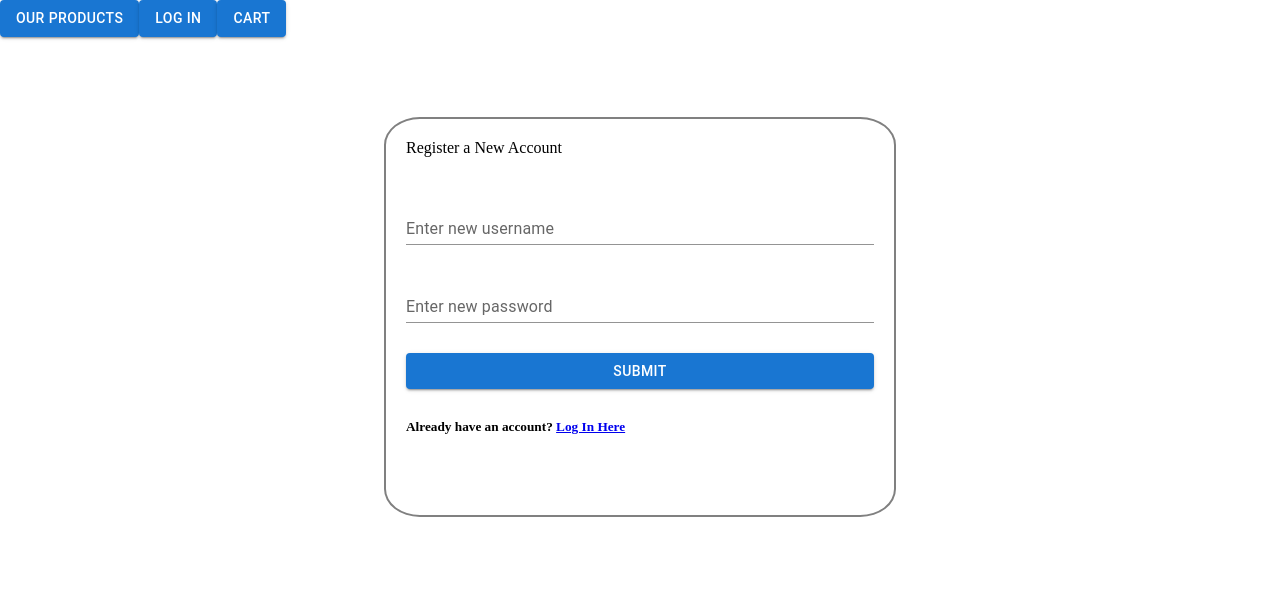
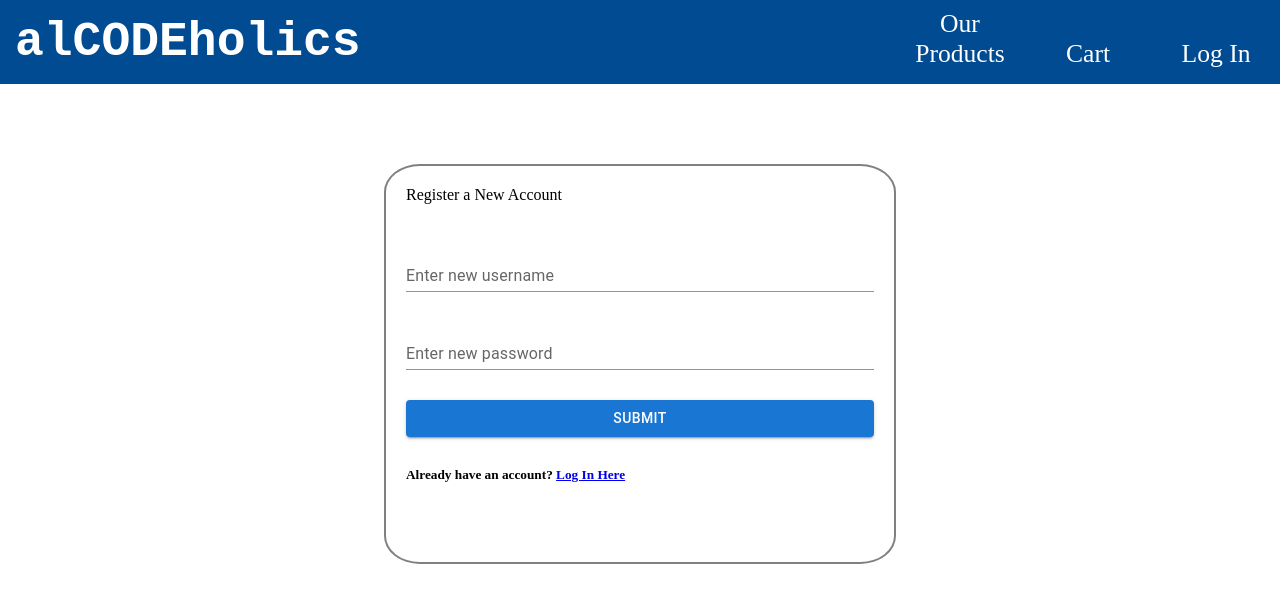
Before and after one commit to chrisxssorc/alcodeholics_store, a React (Create React App) app: page /registerUserAccount in a window 1280 px wide. Shown: the top 602 px of the page. Built offline with nearby package versions, Linux system fonts and the light colour scheme.

Commit message:
navbar changes and added styling

```diff
--- a/public/style.css
+++ b/public/style.css
@@ -3,6 +3,44 @@
     border: 0;
     padding: 0;
     margin: 0;
+}
+
+.Nav {
+    display: flex;
+    justify-content: space-between;
+    background-color: rgb(0, 75, 145);
+    color: white;
+}
+
+.headerText {
+    padding: 15px;
+}
+
+.title {
+    font-family: 'Courier New', Courier, monospace;
+    font-size: 3rem;
+}
+.welcomeBack {
+    font-size: 1.3rem;
+}
+
+.navButtons {
+    display: flex;
+    justify-content: space-between;
+    align-items: flex-end;
+}
+
+.navButtons div {
+    width: 10vw;
+    text-align: center;
+    font-size: 1.6rem;
+    padding-bottom: 10px;
+    border-bottom: 5px solid transparent;
+}
+
+.navButtons div:hover {
+    cursor: pointer;
+    border-bottom: 5px solid rgb(0, 183, 255);
 }
 
 .login, .register {
--- a/src/components/Navbar.js
+++ b/src/components/Navbar.js
@@ -1,42 +1,46 @@
 import React from 'react';
-import { Link, useHistory } from 'react-router-dom';
+import { useHistory } from 'react-router-dom';
 import { logoutUser } from '../api/index';
-import { Button } from '@mui/material';
 
 const Navbar = ({user, setUser}) => {
     const history = useHistory();
     return (
         <div className="Nav">
+            <div className="headerText">
+                <h1 className="title">alCODEholics</h1>
                 {user
-            ? <h3>Welcome Back, {user.user.username}!</h3>
+                ? <h3 className="welcomeBack">Welcome Back, {user.user.username}!</h3>
                 : ''
                 }
+            </div>
 
-            <Link to="/">
-                <Button variant="contained">Our Products</Button>
-            </Link>
+            <div className="navButtons">
+                {user && user.user.isAdmin
+                ? <div onClick={() => {
+                    history.push("/users");
+                }}>User List</div>
+                : ""
+                }
+
+                <div onClick={() => {
+                    history.push("/");
+                }}>Our Products</div>
+
+                <div onClick={() => {
+                    history.push("cart");
+                }}>Cart</div>
 
                 {user
-            ? <Button variant="contained" onClick={() => {
+                ? <div onClick={() => {
                     logoutUser();
                     setUser(null);
                     history.push("/registerUserAccount");
-            }}>Log Out</Button>
-            : <Link to="/loginUserAccount">
-                <Button variant="contained">Log In</Button>
-            </Link>
+                }}>Log Out</div>
+                : <div onClick={() => {
+                    history.push("/loginUserAccount");
+                }}>Log In</div>
                 }
-
-            <Link to="/cart">
-                <Button variant="contained">Cart</Button>
-            </Link>
-
-            {user && user.user.isAdmin
-            ? <Link to="/users">
-                <Button variant="contained">User List</Button>
-            </Link>
-            : ""
-            }
+            </div>
         </div>
     );
 }
```
Lines whose indentation alone changed are shown as unchanged.
